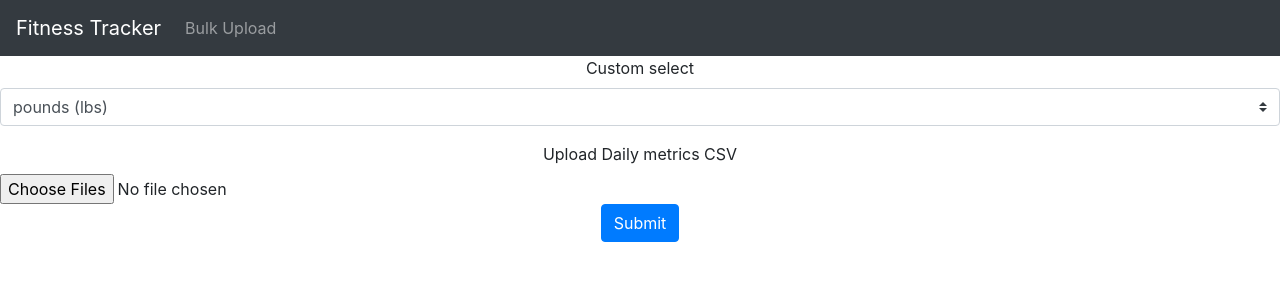
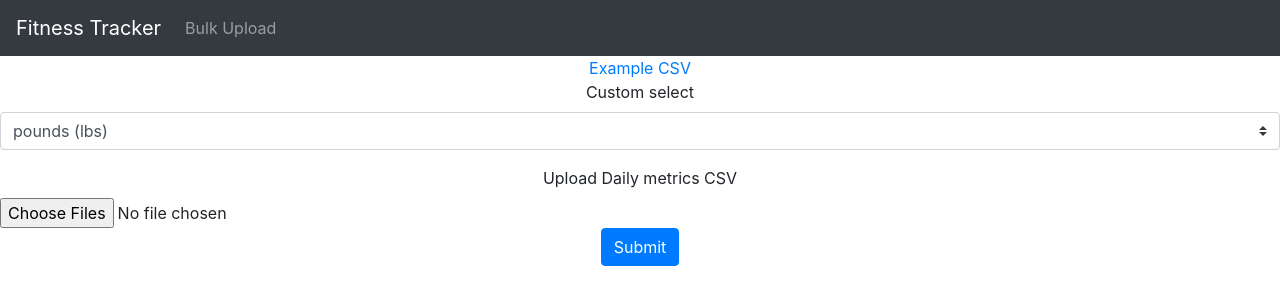
Before and after one commit to MajorZiploc/BodyComp, a React (Create React App) app in the folder client/: page /bulkUpload in a window 1280 px wide. Shown: the top 304 px of the page. Built offline with nearby package versions, Linux system fonts and the light colour scheme.

Commit message:
Adds csv sample download to bulk upload page

```diff
--- a/client/src/CSVParser.ts
+++ b/client/src/CSVParser.ts
@@ -13,7 +13,7 @@ const SHOULD_DELETE = 'should_delete';
 const csvHeaders = [DATE, CALORIES, MORNING_WEIGHT, BODY_FAT_PERCENTAGE, MUSCLE_MASS_PERCENTAGE];
 const csvOptionalHeaders = [SHOULD_DELETE];
 
-const TRUE = 'true';
+const TRUE = 'TRUE';
 
 export async function upsertApi(files: File[], weightMeasureId: number) {
   const jsons = await readCSVs(files);
--- a/client/src/Components/CSVForm.tsx
+++ b/client/src/Components/CSVForm.tsx
@@ -6,6 +6,7 @@ import { withRouter } from 'react-router-dom';
 import { Weight } from '../models';
 import { data } from '../Data/DataFactory';
 import { Fate } from '../Fate';
+const sampleCsv = '/Files/SampleBodyCompEntries.csv';
 
 interface ToastInfo {
   variant: string;
@@ -83,6 +84,9 @@ function CSVForm() {
 
   return (
     <>
+      <a href={sampleCsv} download target={'_blank'}>
+        Example CSV
+      </a>
       {weights && (
         <>
           <Form>
```
Also changed, not shown: client/public/Files/SampleBodyCompEntries.csv (added), 1 other file (tests, documents, lock files or other folders).
